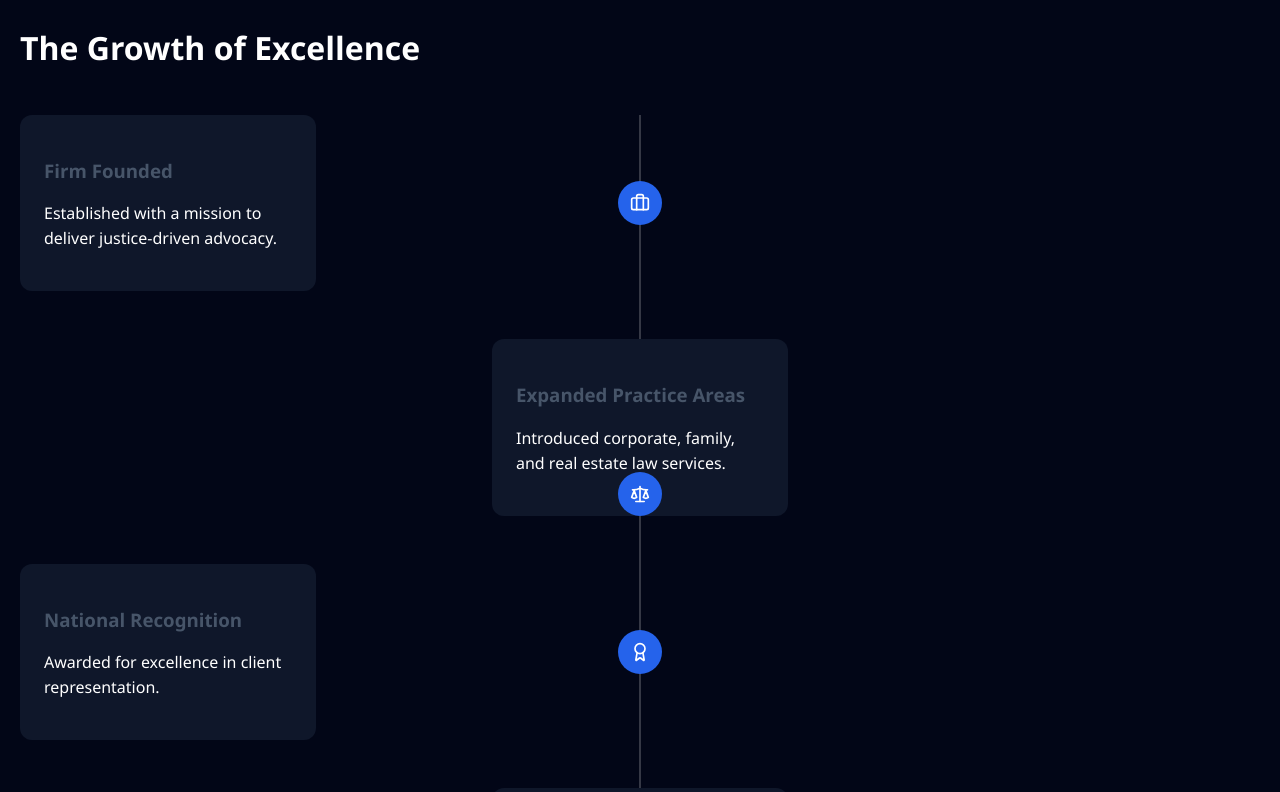
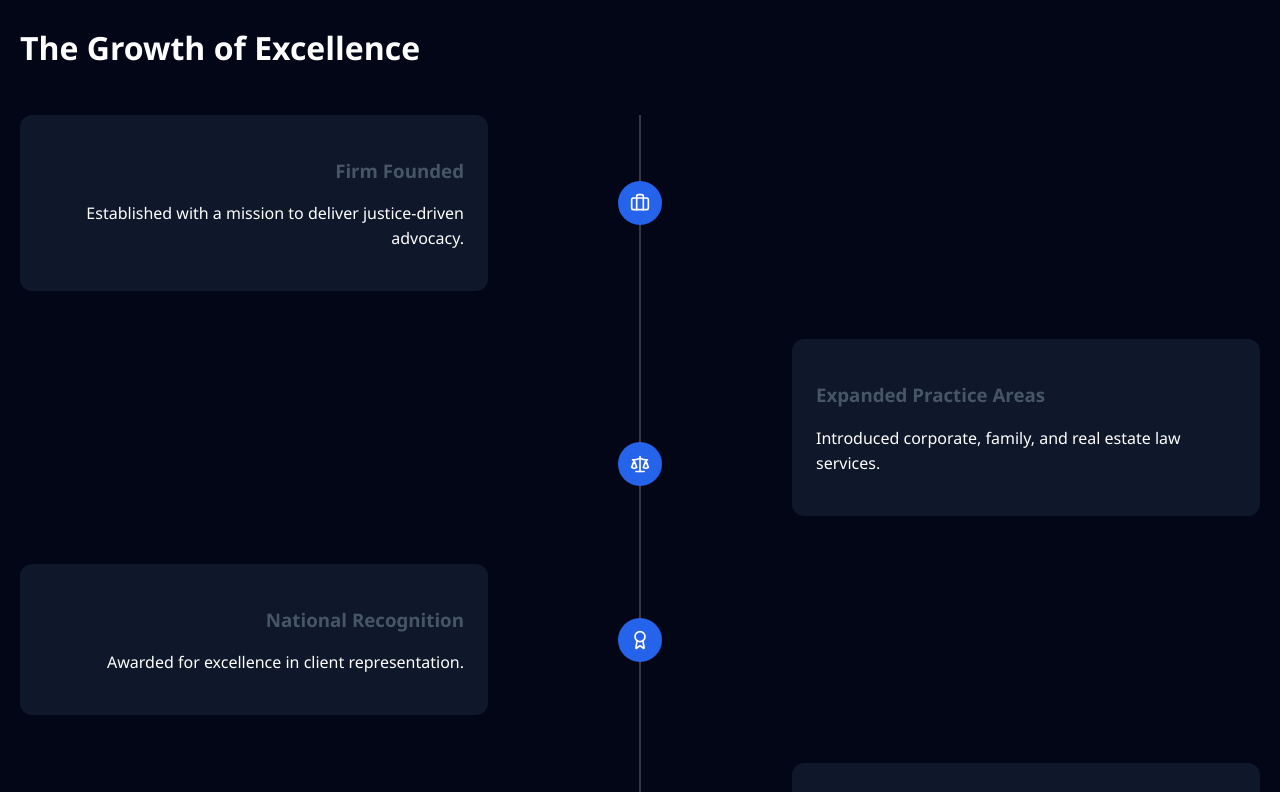
Before and after one commit to Pius931/Apex-Legal-Partners, a React (Vite) app: page /About in a window 1280 px wide. Shown: the part 1768-2560 px from the top of the page. Built offline with nearby package versions, Linux system fonts and the light colour scheme.

Commit message:
Readme updated, Multiple Routes and  UI polish

```diff
--- a/src/App.jsx
+++ b/src/App.jsx
@@ -1,4 +1,4 @@
-import { useState } from "react";
+import { useStat } from "react";
 import Navbar from "./Components/Navbar.jsx";
 import "./App.css";
 import Home from "./Pages/Home.jsx";
@@ -8,15 +8,16 @@ import Footer from "./Components/Footer.jsx";
 import Contact from "./Pages/Contact.jsx";
 import About from "./Pages/About.jsx";
 import Attorneys from "./Pages/Attorneys.jsx";
+import ScrollToTop from "./ScrollToTop.jsx";
 
 function App() {
   return (
     <>
+      <ScrollToTop />
       <Navbar />
 
       <Routes>
         <Route path="/" element={<Home />} />
-
         <Route path="/practice-areas" element={<PracticeAreas />} />
         <Route path="/Contact" element={<Contact />} />
         <Route path="/attorneys" element={<Attorneys />} />
--- a/src/Components/About/About.css
+++ b/src/Components/About/About.css
@@ -127,12 +127,12 @@
 .about-pillars {
   text-align: center;
   background: #fff;
+}
 
-  .just-change {
-    font-weight: bold;
-    font-size: 0.9em;
-    color: #475569;
-  }
+.about-pillars .just-change {
+  font-weight: bold;
+  font-size: 0.9em;
+  color: #475569;
 }
 
 .pillars-intro {
@@ -215,7 +215,8 @@
   background: #0f172a;
   padding: 1.5rem;
   border-radius: 12px;
-  width: 20%;
+  width: 25%;
+
   max-width: 420px;
 }
 
@@ -262,9 +263,6 @@
   margin: 1rem 0 2rem;
 }
 
-/* ===============================
-   RESPONSIVE
-================================ */
 @media (min-width: 768px) {
   .stats-grid {
     grid-template-columns: repeat(4, 1fr);
@@ -273,6 +271,28 @@
   .pillars-grid {
     grid-template-columns: repeat(2, 1fr);
   }
+
+  .timeline-content {
+    width: 42%;
+  }
+
+  .timeline-item.left .timeline-content {
+    text-align: right;
+    margin-right: auto;
+  }
+
+  .timeline-item.right .timeline-content {
+    text-align: left;
+    margin-left: auto;
+  }
+
+  .timeline-item {
+    width: 100%;
+  }
+
+  .timeline-item.right .timeline-icon {
+    margin-bottom: 30px;
+  }
 }
 
 @media (min-width: 1024px) {
--- a/src/Components/Attorneys/AttorneySearch.jsx
+++ b/src/Components/Attorneys/AttorneySearch.jsx
@@ -7,6 +7,7 @@ const AttorneySearch = ({ searchTerm, setSearchTerm }) => {
       <section className="attorney-search">
         <input
           type="text"
+          name="search_attorney"
           placeholder="Search by area of practice..."
           value={searchTerm}
           onChange={(e) => setSearchTerm(e.target.value)}
--- a/src/Components/Footer.jsx
+++ b/src/Components/Footer.jsx
@@ -31,7 +31,7 @@ const Footer = () => {
                 <Link to="/contact">Contact Us</Link>
               </li>
               <li>
-                <Link to="/privacy-policy">Privacy Policy</Link>
+                <Link to="#">Privacy Policy</Link>
               </li>
             </ul>
           </div>
@@ -56,7 +56,11 @@ const Footer = () => {
             <p>Stay updated with legal insights.</p>
 
             <div className="newsletter">
-              <input type="email" placeholder="Email address" />
+              <input
+                type="email"
+                name="footer_newsletter"
+                placeholder="Email address"
+              />
               <button>Subscribe</button>
             </div>
           </div>
@@ -68,8 +72,8 @@ const Footer = () => {
           <span>© 2026 Apex Legal Partners. All rights reserved.</span>
 
           <div className="footer-legal">
-            <Link to="/legal-disclaimer">Legal Disclaimer</Link>
-            <Link to="/terms">Terms of Service</Link>
+            <Link to="#">Legal Disclaimer</Link>
+            <Link to="#">Terms of Service</Link>
           </div>
         </div>
       </footer>
--- a/src/Components/Navbar.jsx
+++ b/src/Components/Navbar.jsx
@@ -35,7 +35,7 @@ const Navbar = () => {
           </div>
 
           <button className="menu-btn" onClick={() => setOpen(!Open)}>
-            ☰
+            {Open ? "✕" : "☰"}
           </button>
 
           <ul className={`nav-links ${Open ? "open" : ""}`}>
--- a/src/Components/PracticeAreas/PracticeSearch.jsx
+++ b/src/Components/PracticeAreas/PracticeSearch.jsx
@@ -7,6 +7,7 @@ const PracticeSearch = ({ searchInput, setSearchInput }) => {
       <section className="practice-search">
         <input
           type="text"
+          name="legal_service_search"
           placeholder="find a Specific legal service or speciality..."
           value={searchInput}
           onChange={(e) => setSearchInput(e.target.value)}
--- /dev/null
+++ b/src/ScrollToTop.jsx
@@ -0,0 +1,14 @@
+import React from "react";
+import { useEffect } from "react";
+import { useLocation } from "react-router-dom";
+
+const ScrollToTop = () => {
+  const { pathname } = useLocation();
+
+  useEffect(() => {
+    window.scrollTo(0, 0); // This forces the scroll to the top
+  }, [pathname]); // This runs every time the URL path changes
+  return null;
+};
+
+export default ScrollToTop;
--- a/src/styles/navbar.css
+++ b/src/styles/navbar.css
@@ -57,6 +57,16 @@
 /* When menu is open */
 .nav-links.open {
   display: block;
+  animation: fadeIn 0.5s ease-in;
+}
+
+@keyframes fadeIn {
+  from {
+    opacity: 0;
+  }
+  to {
+    opacity: 1;
+  }
 }
 
 @media (min-width: 768px) {
```
Also changed, not shown: 1 other file (tests, documents, lock files or other folders).
